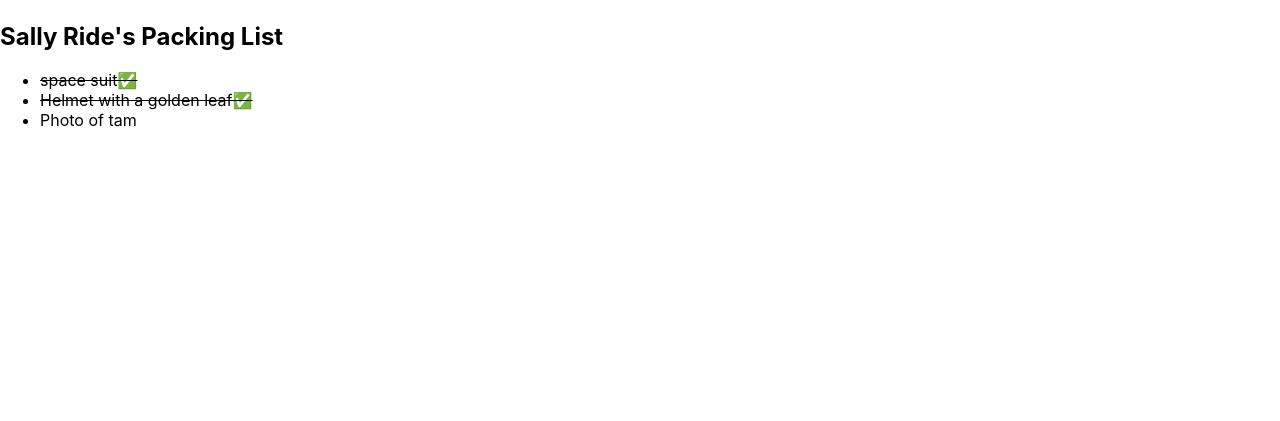
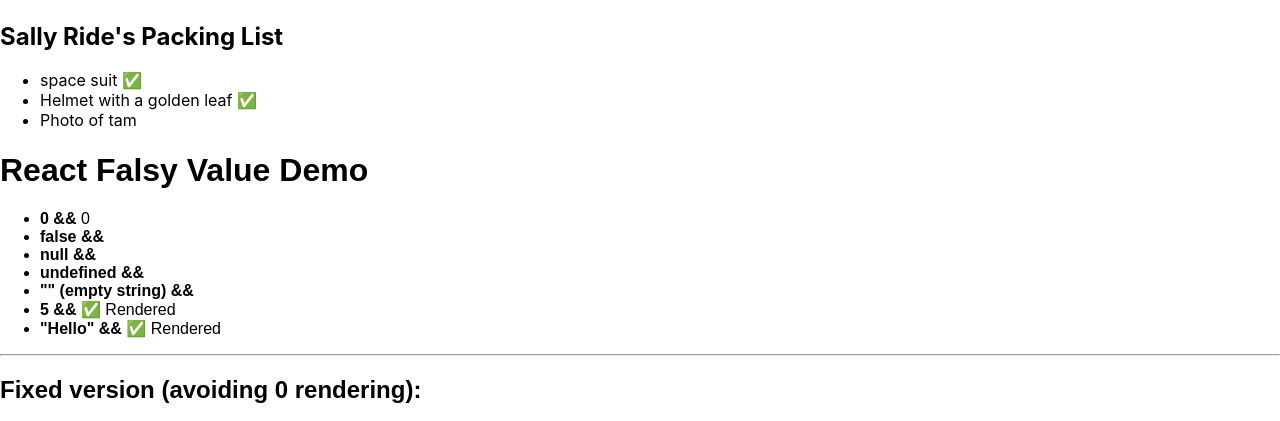
Before and after one commit to Faridmia/React-Js, a React (Create React App) app in the folder react-vs-nextjs/react-typescript/: page / in a window 1280 px wide. Shown: the part 398-819 px from the top of the page. Built offline with nearby package versions, Linux system fonts and the light colour scheme.

Commit message:
react falsy value rendered

```diff
--- a/react-vs-nextjs/react-typescript/src/App.tsx
+++ b/react-vs-nextjs/react-typescript/src/App.tsx
@@ -1,4 +1,5 @@
 import "./App.css";
+import Demo from "./component/ConditionalRendering/Demo";
 import PackingList from "./component/ConditionalRendering/PackingList";
 import ContactFrom from "./component/ContactFrom";
 import { CounterButtons } from "./component/CounterButtons";
@@ -19,6 +20,7 @@ export default function App() {
         <TodoList />
         <Profile />
         <PackingList />
+        <Demo />
       </div>
     </>
   );
--- /dev/null
+++ b/react-vs-nextjs/react-typescript/src/component/ConditionalRendering/Demo.js
@@ -0,0 +1,49 @@
+export default function Demo() {
+  const values = {
+    numberZero: 0,
+    isFalse: false,
+    isNull: null,
+    isUndefined: undefined,
+    emptyString: "",
+    positiveNumber: 5,
+    text: "Hello",
+  };
+
+  return (
+    <div style={{ fontFamily: "sans-serif" }}>
+      <h1>React Falsy Value Demo</h1>
+
+      <ul>
+        <li>
+          <strong>0 &&</strong> {values.numberZero && <span>✅ Rendered</span>}
+        </li>
+        <li>
+          <strong>false &&</strong> {values.isFalse && <span>✅ Rendered</span>}
+        </li>
+        <li>
+          <strong>null &&</strong> {values.isNull && <span>✅ Rendered</span>}
+        </li>
+        <li>
+          <strong>undefined &&</strong>{" "}
+          {values.isUndefined && <span>✅ Rendered</span>}
+        </li>
+        <li>
+          <strong>"" (empty string) &&</strong>{" "}
+          {values.emptyString && <span>✅ Rendered</span>}
+        </li>
+        <li>
+          <strong>5 &&</strong>{" "}
+          {values.positiveNumber && <span>✅ Rendered</span>}
+        </li>
+        <li>
+          <strong>"Hello" &&</strong> {values.text && <span>✅ Rendered</span>}
+        </li>
+      </ul>
+
+      <hr />
+
+      <h2>Fixed version (avoiding 0 rendering):</h2>
+      {values.numberZero > 0 && <p>This will only show if number > 0</p>}
+    </div>
+  );
+}
--- a/react-vs-nextjs/react-typescript/src/component/ConditionalRendering/PackingList.js
+++ b/react-vs-nextjs/react-typescript/src/component/ConditionalRendering/PackingList.js
@@ -5,8 +5,15 @@
 //   return <li className="item">{name}</li>;
 // }
 
+// function Item({ name, isPacked }) {
+//   return <li className="item">{isPacked ? <del>{name + "✅"}</del> : name}</li>;
+// }
 function Item({ name, isPacked }) {
-  return <li className="item">{isPacked ? <del>{name + "✅"}</del> : name}</li>;
+  return (
+    <li className="item">
+      {name} {isPacked && "✅"}
+    </li>
+  );
 }
 
 export default function PackingList() {
```
